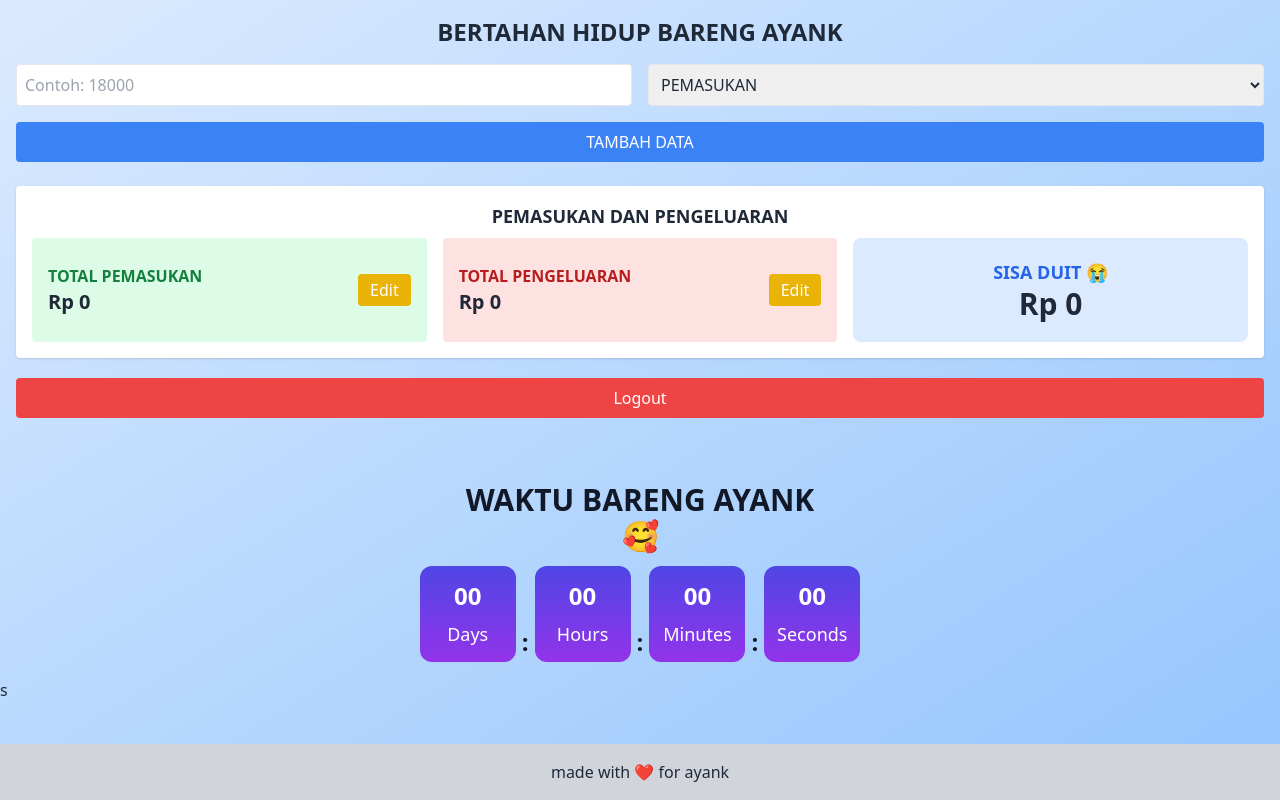
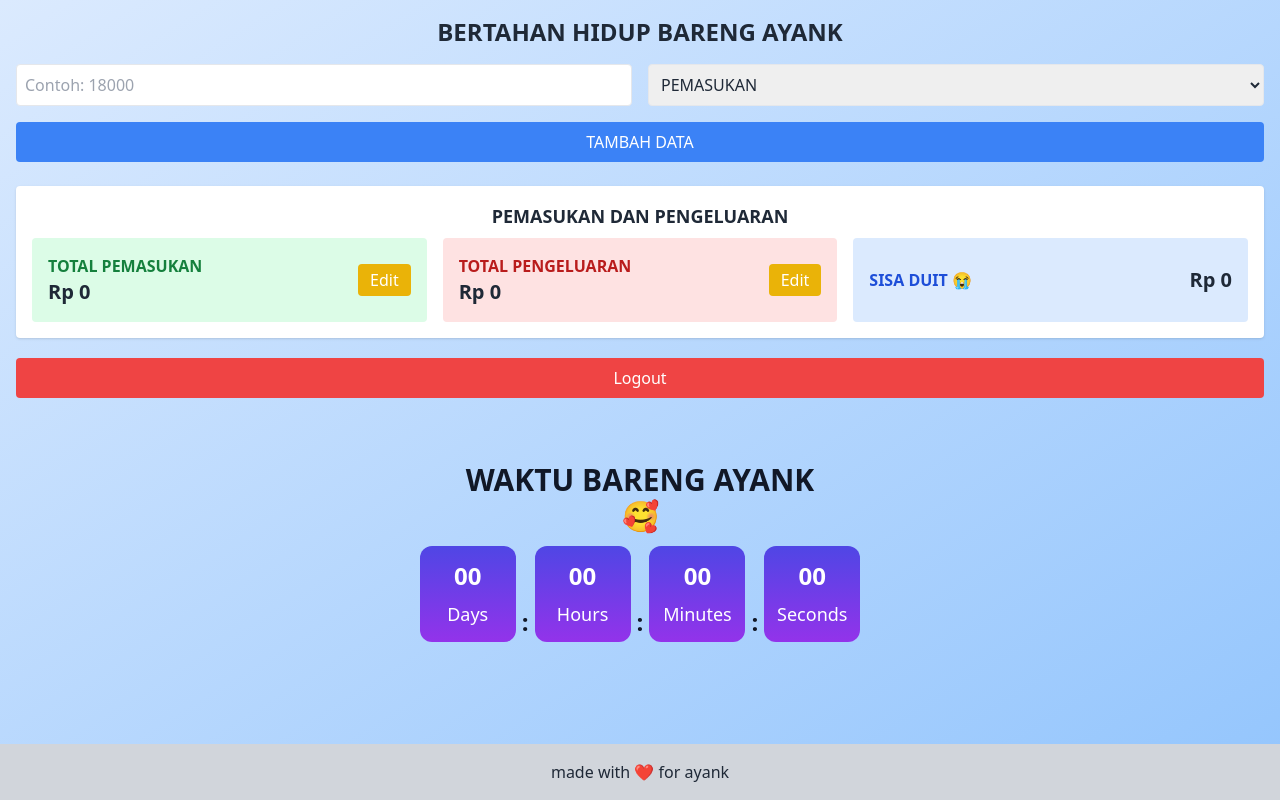
Before and after one commit to pdwch/ayank, a plain HTML site: page index.html in a window 1280 px wide. Drawn offline with nearby package versions, Linux system fonts and the light colour scheme; no server answers; sample sign-in values are in the browser's storage.

Commit message:
Update index.html

```diff
--- a/index.html
+++ b/index.html
@@ -50,9 +50,9 @@
         </div>
         <button id="editExpenseBtn" class="bg-yellow-500 text-white py-1 px-3 rounded mt-2 sm:mt-0">Edit</button>
       </div>
-      <div class="bg-blue-100 p-5 rounded-lg flex flex-col items-center">
-        <span class="font-bold text-blue-600 text-lg">SISA DUIT 😭</span>
-        <span class="text-3xl font-bold text-gray-800">Rp 0</span>
+      <div class="bg-blue-100 p-4 rounded flex flex-col items-center sm:flex-row sm:justify-between">
+        <h3 class="text-blue-700 text-sm sm:text-base font-bold">SISA DUIT 😭</h3>
+        <p id="totalSavings" class="text-xl font-bold">Rp 0</p>
       </div>
     </div>
   </div>
@@ -420,4 +420,3 @@ initializeCountUp();
 </body>
 
 </html>
-s
```
